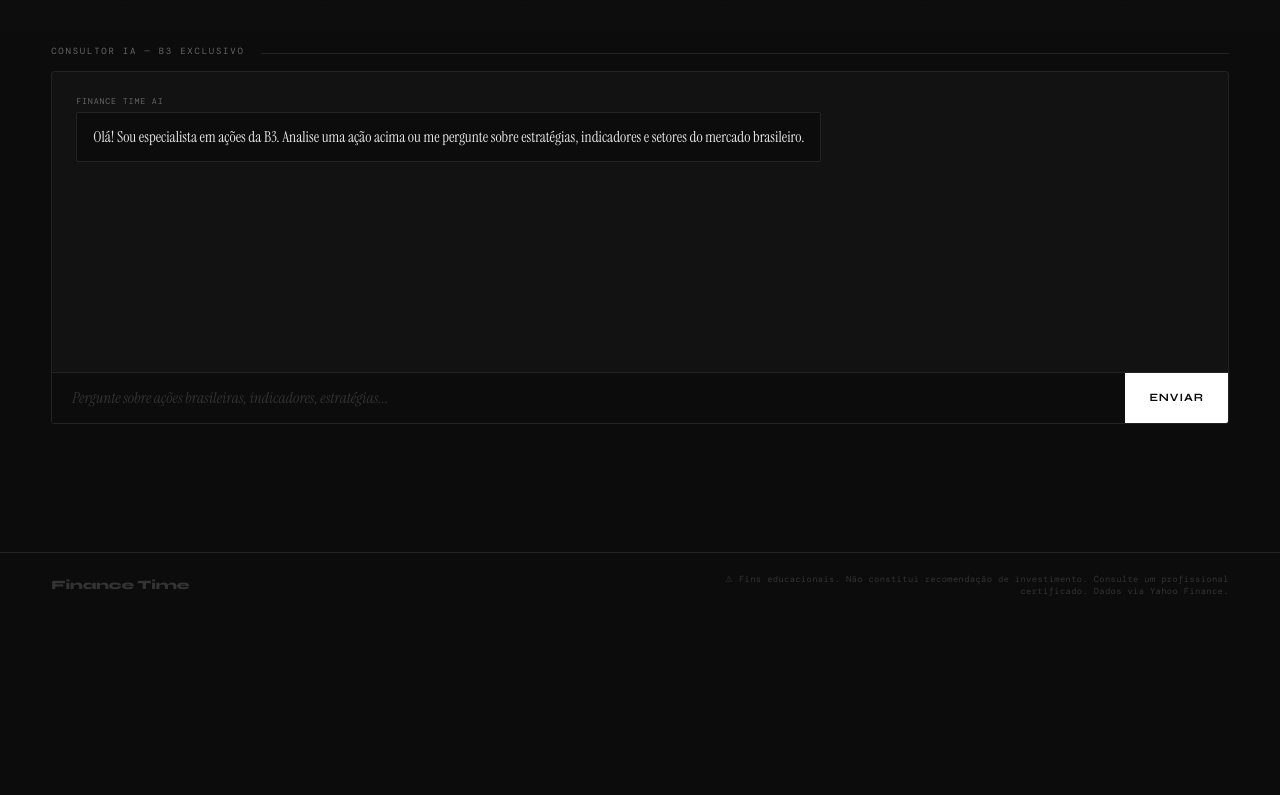
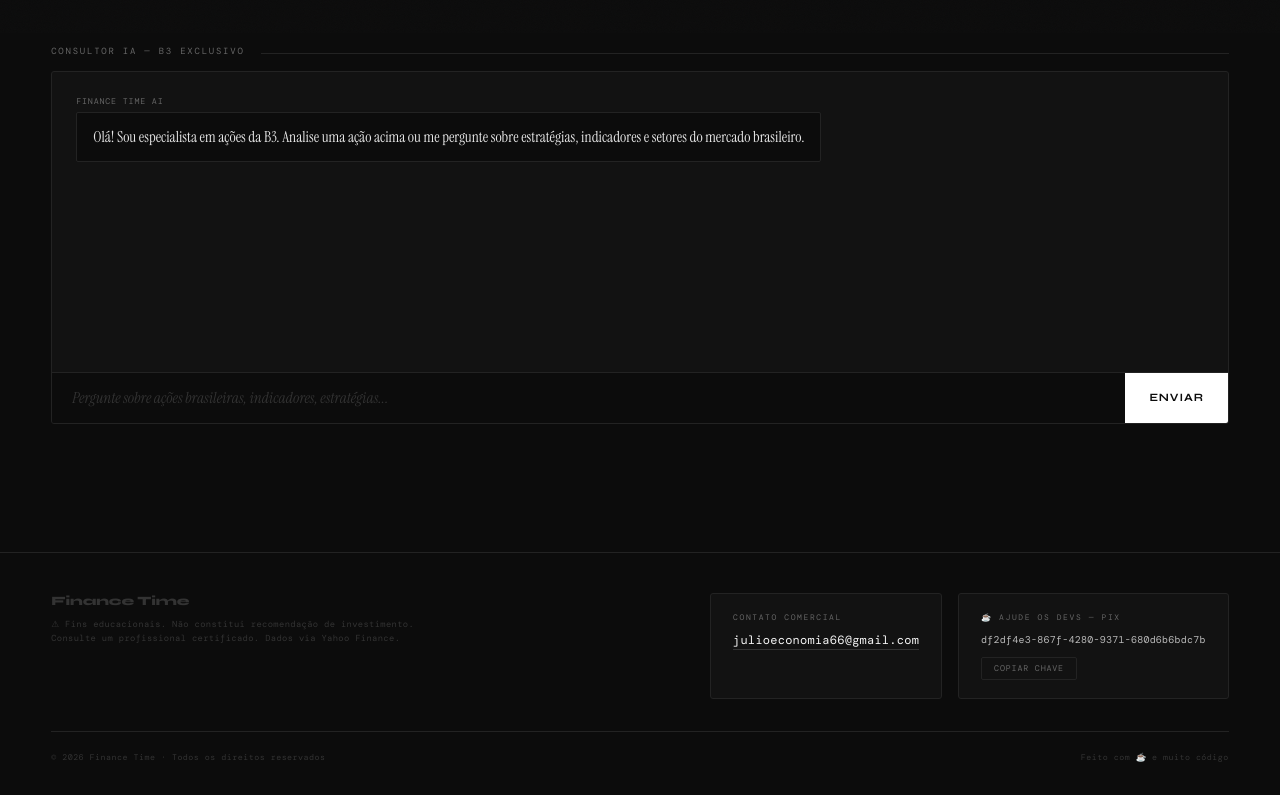
Before and after one commit to july498/finances-time, a website: page index.html in a window 1280 px wide. Shown: the part 767-1562 px from the top of the page. Before the commit the page ends 1384 px from the top, so only its background shows below. Drawn offline with nearby package versions, Linux system fonts and the light colour scheme; a web font is replaced by a local one.

Commit message:
Update index.html

```diff
--- a/index.html
+++ b/index.html
@@ -9,23 +9,23 @@
 *, *::before, *::after { margin:0; padding:0; box-sizing:border-box; }
 
 :root {
-  --bg:      #0c0c0c;
-  --bg2:     #121212;
-  --bg3:     #1a1a1a;
-  --border:  #232323;
+  --bg: #0c0c0c;
+  --bg2: #121212;
+  --bg3: #1a1a1a;
+  --border: #232323;
   --grey-dk: #333;
-  --grey:    #666;
+  --grey: #666;
   --grey-md: #888;
   --grey-lt: #bbb;
   --offwhite:#e6e6e6;
-  --white:   #f5f5f5;
-  --pure:    #fff;
-  --green:   #4ade80;
-  --red:     #f87171;
-  --yellow:  #facc15;
+  --white: #f5f5f5;
+  --pure: #fff;
+  --green: #4ade80;
+  --red: #f87171;
+  --yellow: #facc15;
   --display: 'Syne', sans-serif;
-  --mono:    'DM Mono', monospace;
-  --serif:   'Instrument Serif', serif;
+  --mono: 'DM Mono', monospace;
+  --serif: 'Instrument Serif', serif;
 }
 
 html { scroll-behavior: smooth; }
@@ -77,12 +77,10 @@ body::after {
 .live-dot { width:5px; height:5px; background: var(--green); border-radius:50%; animation: pulse 2s infinite; }
 @keyframes pulse { 0%,100%{opacity:1} 50%{opacity:.25} }
 
-
-
 .t-item { display:inline-flex; align-items:baseline; gap:7px; flex-shrink:0; }
 .t-name { font-family:var(--mono); font-size:.58rem; letter-spacing:.12em; color:var(--grey); }
-.t-val  { font-family:var(--mono); font-size:.7rem; font-weight:500; color:var(--white); }
-.t-chg  { font-family:var(--mono); font-size:.62rem; }
+.t-val { font-family:var(--mono); font-size:.7rem; font-weight:500; color:var(--white); }
+.t-chg { font-family:var(--mono); font-size:.62rem; }
 .t-chg.up { color:var(--green); }
 .t-chg.dn { color:var(--red); }
 .t-chg.fl { color:var(--grey); }
@@ -243,27 +241,27 @@ body::after {
 .ind-lbl { font-family:var(--mono); font-size:.5rem; letter-spacing:.1em; color:var(--grey); text-transform:uppercase; margin-bottom:7px; }
 .ind-val { font-family:var(--display); font-size:1.1rem; font-weight:800; color:var(--white); letter-spacing:-0.01em; }
 .ind-val.good { color:var(--green); }
-.ind-val.bad  { color:var(--red); }
+.ind-val.bad { color:var(--red); }
 .ind-val.warn { color:var(--yellow); }
 .ind-sub { font-family:var(--mono); font-size:.5rem; color:var(--grey); margin-top:4px; }
 
 .score-grid { display:grid; grid-template-columns:repeat(auto-fill,minmax(260px,1fr)); gap:20px; }
 .score-top { display:flex; justify-content:space-between; align-items:baseline; margin-bottom:7px; }
 .score-name { font-family:var(--mono); font-size:.58rem; letter-spacing:.1em; color:var(--grey); text-transform:uppercase; }
-.score-num  { font-family:var(--display); font-size:1.05rem; font-weight:800; color:var(--white); }
+.score-num { font-family:var(--display); font-size:1.05rem; font-weight:800; color:var(--white); }
 .score-track { height:2px; background:var(--bg3); border-radius:2px; overflow:hidden; }
-.score-fill  { height:100%; border-radius:2px; transition:width 1.2s cubic-bezier(.4,0,.2,1); }
+.score-fill { height:100%; border-radius:2px; transition:width 1.2s cubic-bezier(.4,0,.2,1); }
 
 .iv-row { display:flex; gap:16px; flex-wrap:wrap; }
 .iv-box { flex:1; min-width:150px; background:var(--bg); border:1px solid var(--border); border-radius:2px; padding:16px 20px; }
 .iv-lbl { font-family:var(--mono); font-size:.52rem; letter-spacing:.14em; color:var(--grey); text-transform:uppercase; margin-bottom:8px; }
 .iv-val { font-family:var(--display); font-size:1.5rem; font-weight:800; letter-spacing:-0.02em; color:var(--white); }
 .iv-val.good { color:var(--green); }
-.iv-val.bad  { color:var(--red); }
+.iv-val.bad { color:var(--red); }
 .iv-sub { font-family:var(--mono); font-size:.52rem; color:var(--grey); margin-top:5px; }
 
-.ai-text  { font-family:var(--serif); font-size:1.05rem; line-height:1.8; color:var(--offwhite); margin-bottom:16px; }
-.ai-strat { font-family:var(--mono); font-size:.75rem; line-height:1.75; color:var(--grey-lt); border-left:2px solid var(--grey-dk); padding:14px 18px; background:var(--bg); border-radius:0 2px 2px 0; }
+.ai-text { font-family:var(--serif); font-size:1.05rem; line-height:1.8; color:var(--offwhite); margin-bottom:16px; }
+.ai-strat { font-family:var(--serif); font-size:.75rem; line-height:1.75; color:var(--grey-lt); border-left:2px solid var(--grey-dk); padding:14px 18px; background:var(--bg); border-radius:0 2px 2px 0; }
 
 .pts-grid { display:grid; grid-template-columns:1fr 1fr; gap:24px; }
 @media(max-width:600px){ .pts-grid { grid-template-columns:1fr; } }
@@ -279,8 +277,8 @@ body::after {
 
 .verdict-row { display:flex; align-items:center; gap:20px; flex-wrap:wrap; }
 .verdict-badge { font-family:var(--display); font-size:.72rem; font-weight:800; letter-spacing:.14em; padding:10px 26px; border-radius:2px; white-space:nowrap; }
-.verdict-badge.comprar { background:rgba(74,222,128,.1);  color:var(--green);  border:1px solid rgba(74,222,128,.22); }
-.verdict-badge.vender  { background:rgba(248,113,113,.1); color:var(--red);    border:1px solid rgba(248,113,113,.22); }
+.verdict-badge.comprar { background:rgba(74,222,128,.1); color:var(--green); border:1px solid rgba(74,222,128,.22); }
+.verdict-badge.vender { background:rgba(248,113,113,.1); color:var(--red); border:1px solid rgba(248,113,113,.22); }
 .verdict-badge.aguardar{ background:rgba(250,204,21,.07); color:var(--yellow); border:1px solid rgba(250,204,21,.2); }
 .verdict-txt { font-family:var(--serif); font-style:italic; font-size:1rem; color:var(--grey-md); flex:1; }
 
@@ -290,11 +288,11 @@ body::after {
 .chat-history { height:300px; overflow-y:auto; padding:24px; display:flex; flex-direction:column; gap:14px; scrollbar-width:thin; scrollbar-color:var(--bg3) transparent; }
 .msg { max-width:78%; animation:fadeIn .25s ease; }
 .msg.user { align-self:flex-end; }
-.msg.ai   { align-self:flex-start; }
-.msg-who  { font-family:var(--mono); font-size:.52rem; letter-spacing:.1em; color:var(--grey); margin-bottom:5px; text-transform:uppercase; }
+.msg.ai { align-self:flex-start; }
+.msg-who { font-family:var(--mono); font-size:.52rem; letter-spacing:.1em; color:var(--grey); margin-bottom:5px; text-transform:uppercase; }
 .msg-body { font-family:var(--serif); font-size:.95rem; line-height:1.6; padding:12px 16px; border-radius:2px; }
 .msg.user .msg-body { background:var(--bg3); border:1px solid var(--border); color:var(--white); font-style:italic; }
-.msg.ai   .msg-body { background:var(--bg);  border:1px solid var(--border); color:var(--offwhite); }
+.msg.ai .msg-body { background:var(--bg); border:1px solid var(--border); color:var(--offwhite); }
 .chat-foot { border-top:1px solid var(--border); display:flex; }
 .chat-foot input { flex:1; background:var(--bg); border:none; color:var(--white); font-family:var(--serif); font-style:italic; font-size:.95rem; padding:15px 20px; outline:none; }
 .chat-foot input::placeholder { color:var(--grey-dk); }
@@ -302,9 +300,52 @@ body::after {
 .btn-send:hover { background:var(--offwhite); }
 
 /* FOOTER */
-.footer { border-top:1px solid var(--border); padding:20px clamp(16px,4vw,52px); display:flex; justify-content:space-between; align-items:center; flex-wrap:wrap; gap:10px; }
-.foot-logo { font-family:var(--display); font-size:.8rem; font-weight:800; color:var(--grey-dk); letter-spacing:-0.01em; }
-.foot-disc { font-family:var(--mono); font-size:.55rem; color:var(--grey-dk); letter-spacing:.04em; max-width:550px; text-align:right; }
+.footer {
+  border-top: 1px solid var(--border);
+  padding: 40px clamp(16px,4vw,52px) 32px;
+}
+.footer-main {
+  display: flex; justify-content: space-between; align-items: flex-start;
+  flex-wrap: wrap; gap: 32px; margin-bottom: 32px;
+}
+.foot-logo { font-family:var(--display); font-size:.8rem; font-weight:800; color:var(--grey-dk); letter-spacing:-0.01em; margin-bottom: 8px; }
+.foot-disc { font-family:var(--mono); font-size:.55rem; color:var(--grey-dk); letter-spacing:.04em; max-width:400px; line-height: 1.7; }
+
+/* CONTACT & PIX */
+.footer-cards { display: flex; gap: 16px; flex-wrap: wrap; }
+.foot-card {
+  background: var(--bg2); border: 1px solid var(--border); border-radius: 3px;
+  padding: 18px 22px; min-width: 220px;
+}
+.foot-card-label {
+  font-family: var(--mono); font-size: .5rem; letter-spacing: .2em;
+  color: var(--grey); text-transform: uppercase; margin-bottom: 10px;
+}
+.foot-card-value {
+  font-family: var(--mono); font-size: .75rem; color: var(--white);
+  letter-spacing: .02em;
+}
+.foot-card-value a { color: var(--white); text-decoration: none; border-bottom: 1px solid var(--grey-dk); padding-bottom: 1px; transition: border-color .15s, color .15s; }
+.foot-card-value a:hover { color: var(--pure); border-color: var(--grey); }
+
+.pix-key {
+  font-family: var(--mono); font-size: .62rem; color: var(--grey-lt);
+  letter-spacing: .03em; word-break: break-all; line-height: 1.6;
+}
+.pix-copy-btn {
+  margin-top: 10px; background: transparent; border: 1px solid var(--border);
+  color: var(--grey); font-family: var(--mono); font-size: .52rem;
+  letter-spacing: .1em; padding: 5px 12px; border-radius: 2px; cursor: pointer;
+  transition: all .15s;
+}
+.pix-copy-btn:hover { background: var(--bg3); color: var(--white); border-color: var(--grey-dk); }
+.pix-copy-btn.copied { color: var(--green); border-color: rgba(74,222,128,.3); }
+
+.footer-bottom {
+  border-top: 1px solid var(--border); padding-top: 20px;
+  display: flex; justify-content: space-between; align-items: center; flex-wrap: wrap; gap: 10px;
+}
+.foot-copy { font-family: var(--mono); font-size: .52rem; color: var(--grey-dk); letter-spacing: .06em; }
 </style>
 </head>
 <body>
@@ -318,7 +359,6 @@ body::after {
     </div>
   </div>
 </header>
-
 
 <div class="hero">
   <div class="hero-left">
@@ -419,23 +459,49 @@ body::after {
 </div>
 
 <footer class="footer">
-  <span class="foot-logo">Finance Time</span>
-  <span class="foot-disc">⚠ Fins educacionais. Não constitui recomendação de investimento. Consulte um profissional certificado. Dados via Yahoo Finance.</span>
+  <div class="footer-main">
+    <div>
+      <div class="foot-logo">Finance Time</div>
+      <p class="foot-disc">⚠ Fins educacionais. Não constitui recomendação de investimento. Consulte um profissional certificado. Dados via Yahoo Finance.</p>
+    </div>
+
+    <div class="footer-cards">
+      <!-- Contato Comercial -->
+      <div class="foot-card">
+        <div class="foot-card-label">Contato Comercial</div>
+        <div class="foot-card-value">
+          <a href="mailto:julioeconomia66@gmail.com">julioeconomia66@gmail.com</a>
+        </div>
+      </div>
+
+      <!-- PIX -->
+      <div class="foot-card">
+        <div class="foot-card-label">☕ Ajude os Devs — Pix</div>
+        <div class="pix-key" id="pixKey">df2df4e3-867f-4280-9371-680d6b6bdc7b</div>
+        <button class="pix-copy-btn" id="pixBtn" onclick="copyPix()">COPIAR CHAVE</button>
+      </div>
+    </div>
+  </div>
+
+  <div class="footer-bottom">
+    <span class="foot-copy">© 2026 Finance Time · Todos os direitos reservados</span>
+    <span class="foot-copy">Feito com ☕ e muito código</span>
+  </div>
 </footer>
 
 <script>
 // ── Investors ────────────────────────────────────────
 const INVESTORS = [
-  { id:'graham',     name:'Benjamin Graham',  style:'Valor / Margem de Segurança' },
-  { id:'barsi',      name:'Luiz Barsi',        style:'Dividendos / Previdência' },
-  { id:'buffett',    name:'Warren Buffett',    style:'Moat / Vantagem Competitiva' },
-  { id:'lynch',      name:'Peter Lynch',       style:'GARP / PEG Ratio' },
-  { id:'dalio',      name:'Ray Dalio',         style:'Macro / All-Weather' },
-  { id:'munger',     name:'Charlie Munger',    style:'Qualidade a Preço Justo' },
-  { id:'greenblatt', name:'Joel Greenblatt',   style:'Magic Formula' },
-  { id:'marks',      name:'Howard Marks',      style:'Gestão de Risco / Ciclos' },
-  { id:'templeton',  name:'John Templeton',    style:'Contrarian / Global' },
-  { id:'wood',       name:'Cathie Wood',       style:'Inovação / Disruptivo' },
+  { id:'graham', name:'Benjamin Graham', style:'Valor / Margem de Segurança' },
+  { id:'barsi', name:'Luiz Barsi', style:'Dividendos / Previdência' },
+  { id:'buffett', name:'Warren Buffett', style:'Moat / Vantagem Competitiva' },
+  { id:'lynch', name:'Peter Lynch', style:'GARP / PEG Ratio' },
+  { id:'dalio', name:'Ray Dalio', style:'Macro / All-Weather' },
+  { id:'munger', name:'Charlie Munger', style:'Qualidade a Preço Justo' },
+  { id:'greenblatt', name:'Joel Greenblatt', style:'Magic Formula' },
+  { id:'marks', name:'Howard Marks', style:'Gestão de Risco / Ciclos' },
+  { id:'templeton', name:'John Templeton', style:'Contrarian / Global' },
+  { id:'wood', name:'Cathie Wood', style:'Inovação / Disruptivo' },
 ];
 
 const invGrid = document.getElementById('invGrid');
@@ -452,7 +518,16 @@ INVESTORS.forEach(inv => {
   invGrid.appendChild(d);
 });
 
-
+// ── Pix Copy ─────────────────────────────────────────
+function copyPix() {
+  const key = document.getElementById('pixKey').textContent;
+  navigator.clipboard.writeText(key).then(() => {
+    const btn = document.getElementById('pixBtn');
+    btn.textContent = '✓ COPIADO!';
+    btn.classList.add('copied');
+    setTimeout(() => { btn.textContent = 'COPIAR CHAVE'; btn.classList.remove('copied'); }, 2000);
+  });
+}
 
 // ── Clock ────────────────────────────────────────────
 setInterval(() => {
@@ -461,16 +536,16 @@ setInterval(() => {
 document.getElementById('liveClock').textContent = new Date().toLocaleTimeString('pt-BR');
 
 // ── Utils ────────────────────────────────────────────
-const fmt    = v => (v !== null && v !== undefined && !isNaN(v)) ? Number(v).toFixed(2) : '—';
+const fmt = v => (v !== null && v !== undefined && !isNaN(v)) ? Number(v).toFixed(2) : '—';
 const fmtBig = v => { if(!v)return'—'; if(v>=1e12)return(v/1e12).toFixed(1)+'T'; if(v>=1e9)return(v/1e9).toFixed(1)+'B'; if(v>=1e6)return(v/1e6).toFixed(1)+'M'; return Number(v).toFixed(0); };
-const pick   = t => { document.getElementById('tickerInput').value = t; };
+const pick = t => { document.getElementById('tickerInput').value = t; };
 const showErr = msg => { const el = document.getElementById('errBox'); el.textContent = '⚠ ' + msg; el.classList.add('show'); };
 
 document.getElementById('tickerInput').addEventListener('keydown', e => { if(e.key==='Enter') analyzeStock(); });
 
 // ── Analyze ───────────────────────────────────────────
 async function analyzeStock() {
-  const ticker   = document.getElementById('tickerInput').value.trim().toUpperCase();
+  const ticker = document.getElementById('tickerInput').value.trim().toUpperCase();
   const strategy = document.getElementById('strategySelect').value;
 
   if (!ticker) { showErr('Insira um ticker válido.'); return; }
@@ -486,7 +561,6 @@ async function analyzeStock() {
   if (strategy !== 'all') { const el = document.getElementById(`inv-${strategy}`); if(el) el.classList.add('active'); }
 
   try {
-    // 1. Buscar dados do Yahoo via backend
     const quoteRes = await fetch(`/api/quote/${ticker}`);
     if (!quoteRes.ok) {
       const e = await quoteRes.json();
@@ -495,7 +569,6 @@ async function analyzeStock() {
     }
     const indicators = await quoteRes.json();
 
-    // 2. Analisar com Claude via backend
     document.getElementById('loadingMsg').textContent = 'Analisando com IA...';
     const aiRes = await fetch('/api/analyze', {
       method: 'POST',
@@ -527,7 +600,7 @@ function renderResults(ticker, ind, ai) {
   const updn = ind.changePct >= 0 ? 'up' : 'dn';
   const sign = ind.changePct >= 0 ? '+' : '';
   const vCls = ai.veredicto === 'COMPRAR' ? 'comprar' : ai.veredicto === 'VENDER' ? 'vender' : 'aguardar';
-  const sc   = s => s >= 65 ? '#4ade80' : s >= 40 ? '#facc15' : '#f87171';
+  const sc = s => s >= 65 ? '#4ade80' : s >= 40 ? '#facc15' : '#f87171';
 
   function cell(label, val, cls, sub) {
     return `<div class="ind-cell">
@@ -537,14 +610,14 @@ function renderResults(ticker, ind, ai) {
     </div>`;
   }
 
-  const peCls  = !ind.pe ? '' : ind.pe<10 ? 'good' : ind.pe<20 ? 'warn' : 'bad';
-  const pbCls  = !ind.pb ? '' : ind.pb<1  ? 'good' : ind.pb<2  ? 'warn' : 'bad';
+  const peCls = !ind.pe ? '' : ind.pe<10 ? 'good' : ind.pe<20 ? 'warn' : 'bad';
+  const pbCls = !ind.pb ? '' : ind.pb<1 ? 'good' : ind.pb<2 ? 'warn' : 'bad';
   const roeCls = !ind.roe ? '' : ind.roe>20 ? 'good' : ind.roe>10 ? 'warn' : 'bad';
-  const roaCls = !ind.roa ? '' : ind.roa>10 ? 'good' : ind.roa>5  ? 'warn' : 'bad';
-  const dyCls  = !ind.dividendYield ? '' : ind.dividendYield>5 ? 'good' : ind.dividendYield>2 ? 'warn' : 'bad';
-  const deCls  = !ind.debtToEquity  ? '' : ind.debtToEquity<.5 ? 'good' : ind.debtToEquity<1.5 ? 'warn' : 'bad';
-  const mgCls  = !ind.grossMargin   ? '' : ind.grossMargin>30  ? 'good' : ind.grossMargin>15   ? 'warn' : 'bad';
-  const moCls  = !ind.operatingMargin ? '' : ind.operatingMargin>15 ? 'good' : ind.operatingMargin>5 ? 'warn' : 'bad';
+  const roaCls = !ind.roa ? '' : ind.roa>10 ? 'good' : ind.roa>5 ? 'warn' : 'bad';
+  const dyCls = !ind.dividendYield ? '' : ind.dividendYield>5 ? 'good' : ind.dividendYield>2 ? 'warn' : 'bad';
+  const deCls = !ind.debtToEquity ? '' : ind.debtToEquity<.5 ? 'good' : ind.debtToEquity<1.5 ? 'warn' : 'bad';
+  const mgCls = !ind.grossMargin ? '' : ind.grossMargin>30 ? 'good' : ind.grossMargin>15 ? 'warn' : 'bad';
+  const moCls = !ind.operatingMargin ? '' : ind.operatingMargin>15 ? 'good' : ind.operatingMargin>5 ? 'warn' : 'bad';
 
   document.getElementById('results').innerHTML = `
   <div class="result-wrap">
@@ -575,7 +648,7 @@ function renderResults(ticker, ind, ai) {
         ${cell('EPS', ind.eps ? fmt(ind.eps):'—', ind.eps>0?'good':ind.eps?'bad':'', null)}
         ${cell('Market Cap', fmtBig(ind.marketCap), '', null)}
         ${cell('52s Máx.', ind.high52 ? fmt(ind.high52):'—', '', null)}
-        ${cell('52s Mín.', ind.low52  ? fmt(ind.low52) :'—', '', null)}
+        ${cell('52s Mín.', ind.low52 ? fmt(ind.low52) :'—', '', null)}
         ${cell('Alvo Analyst.', ind.targetPrice ? 'R$ '+fmt(ind.targetPrice):'—', '', ind.targetPrice&&ind.price?(ind.targetPrice>ind.price?'↑ Upside':'↓ Downside'):null)}
       </div>
     </div>
@@ -658,7 +731,7 @@ async function sendChat() {
   chatMsgs.push({ role:'user', content: msg });
 
   try {
-    const res  = await fetch('/api/chat', {
+    const res = await fetch('/api/chat', {
       method: 'POST',
       headers: { 'Content-Type': 'application/json' },
       body: JSON.stringify({ messages: chatMsgs.slice(-12) })
```
